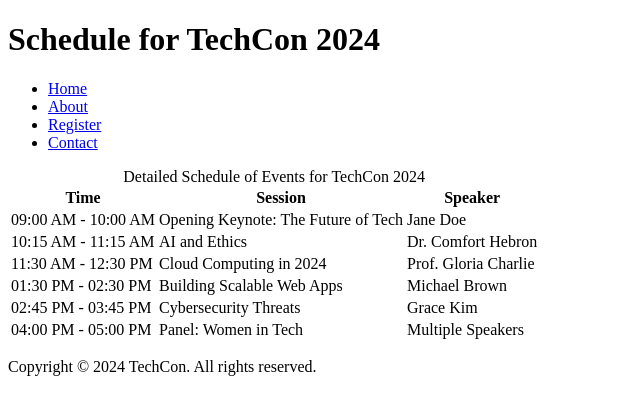
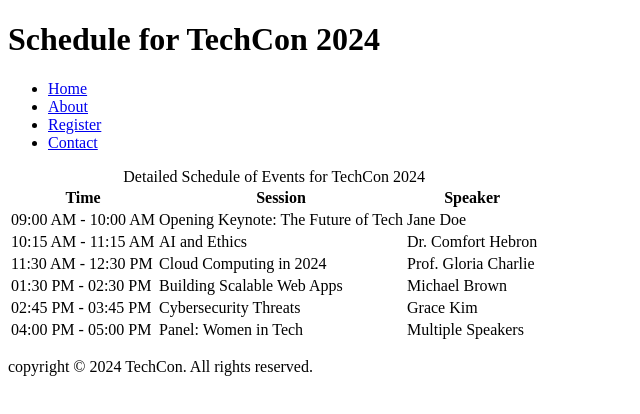
Before and after one commit to RebiLee001/TechCon_HTML, a plain HTML site: page techcon_website/schedule.html in a window 1280 px wide. Shown: the full height of the page, 0-640 px from the left. Drawn offline with Linux system fonts and the light colour scheme.

Commit message:
Update schedule.html

```diff
--- a/techcon_website/schedule.html
+++ b/techcon_website/schedule.html
@@ -71,7 +71,7 @@
 
   <!-- Footer -->
   <footer>
-    <p>Copyright &#169; 2024 TechCon. All rights reserved.</p>
+    <p> copyright &#169; 2024 TechCon. All rights reserved.</p>
   </footer>
 
 </body>
```
